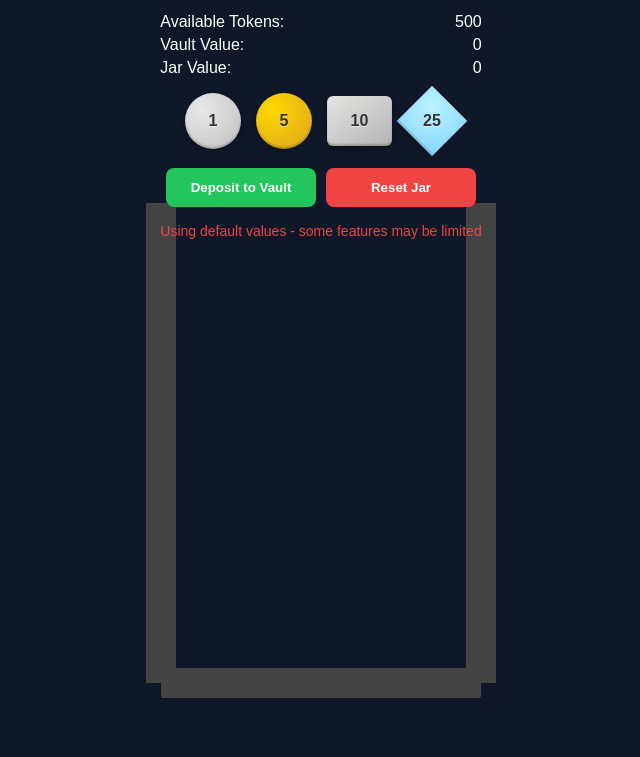
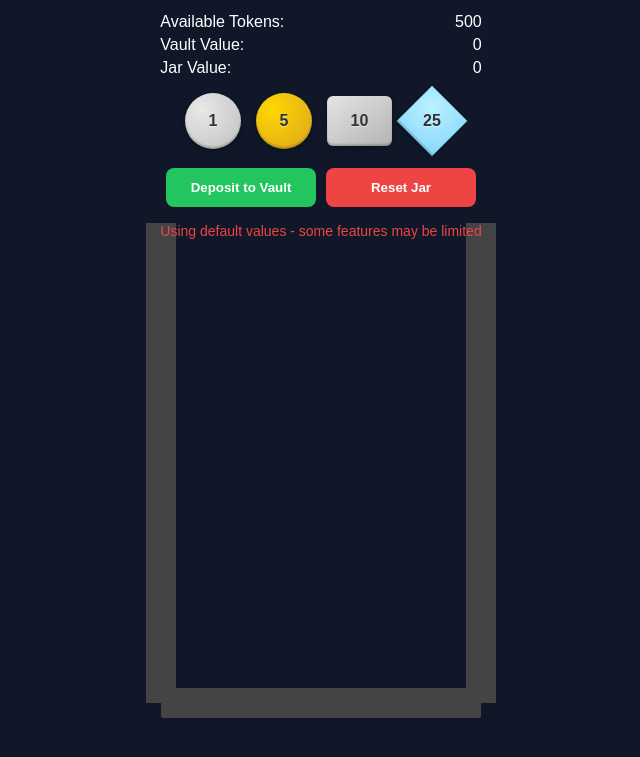
Before and after one commit to Mcpmatt/TreasureVault305, a plain HTML site: page index.html in a window 1280 px wide. Shown: the part 67-824 px from the top of the page, without its empty margins (319-959 px from the left). Drawn offline with nearby package versions, Linux system fonts and the light colour scheme; animation ran at ten frames a second.

Commit message:
Update index.html

```diff
--- a/index.html
+++ b/index.html
@@ -405,7 +405,7 @@
             const jarWidth = 320;
             const jarHeight = 480;
             const wallThickness = 30;
-            const jarY = window.innerHeight - 50;
+            const jarY = window.innerHeight - 30;
 
             // Create jar with updated collision properties
             jar = {
```
